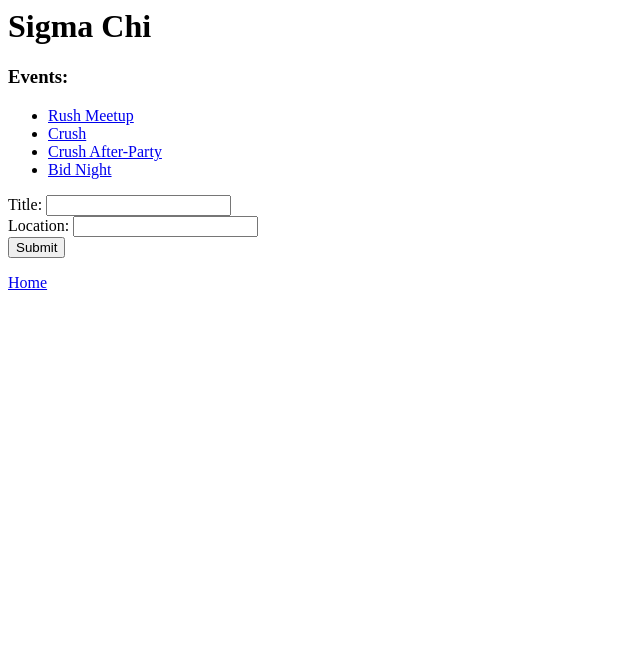
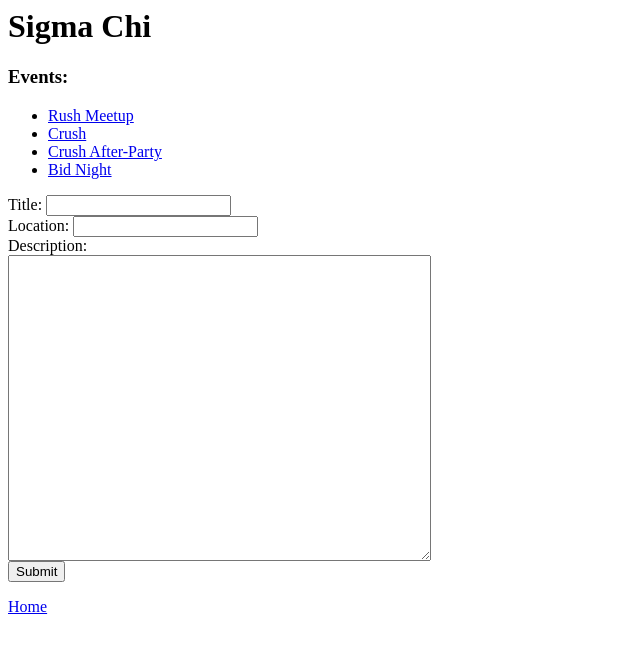
Before and after one commit to brownmagik352/eventpy, a Django app: page /events/groups/1/ in a window 1280 px wide. Shown: the top 653 px of the page, without its empty margins (0-640 px from the left). Run offline with Django 3.2, Linux system fonts and the light colour scheme; data comes from the database, SQL or seed files in the repository; both versions use the stored data as it was after the commit; parts of the project's set-up code (start-up, migrations or seed data) failed here and were passed over.

Commit message:
added description to newevent form, added redirect in view

```diff
--- a/eventbook/events/templates/events/groupdetail.html
+++ b/eventbook/events/templates/events/groupdetail.html
@@ -8,12 +8,11 @@
 </ul>
 
 {% if error_message %}<p><em>{{ error_message }}</em></p>{% endif%}
-<form action="{% url 'events:newevent' group.id %}" method="post">
+<form id="newgroupform" action="{% url 'events:newevent' group.id %}" method="post">
 	{% csrf_token %}
 	Title: <input type="text" name="title"><br/>
 	Location: <input type="text" name="location"><br/>
-	<!-- Time: <input type="datetime" name="time"><br />
-	Description: <textarea name="description" rows=25 cols=20></textarea> -->
+	Description:<br/> <textarea name="description" form="newgroupform" rows=20 cols=50></textarea><br/>
 	<input type="submit" value="Submit" />
 
 </form>
--- a/eventbook/events/views.py
+++ b/eventbook/events/views.py
@@ -1,5 +1,7 @@
 from django.shortcuts import render, get_object_or_404
+from django.http import HttpResponseRedirect, HttpResponse
 from datetime import datetime
+from django.core.urlresolvers import reverse
 
 from events.models import Event, Group
 
@@ -19,6 +21,7 @@
 
 def newevent(request, group_id):
 	group = get_object_or_404(Group, pk=group_id)
-	e = group.event_set.create(title=request.POST['title'], location=request.POST['location'], time=datetime.now(), description="No description")
+	e = group.event_set.create(title=request.POST['title'], location=request.POST['location'], time=datetime.now(), description=request.POST['description']) #likes is defaulted
 	e.save()
-	return render(request, 'events/groupdetail.html', {'group':group})
+	# return render(request, 'events/groupdetail.html', {'group':group})
+	return HttpResponseRedirect(reverse('events:groupdetail', args=(group.id,)))
```
Also changed, not shown: eventbook/db.sqlite3.
